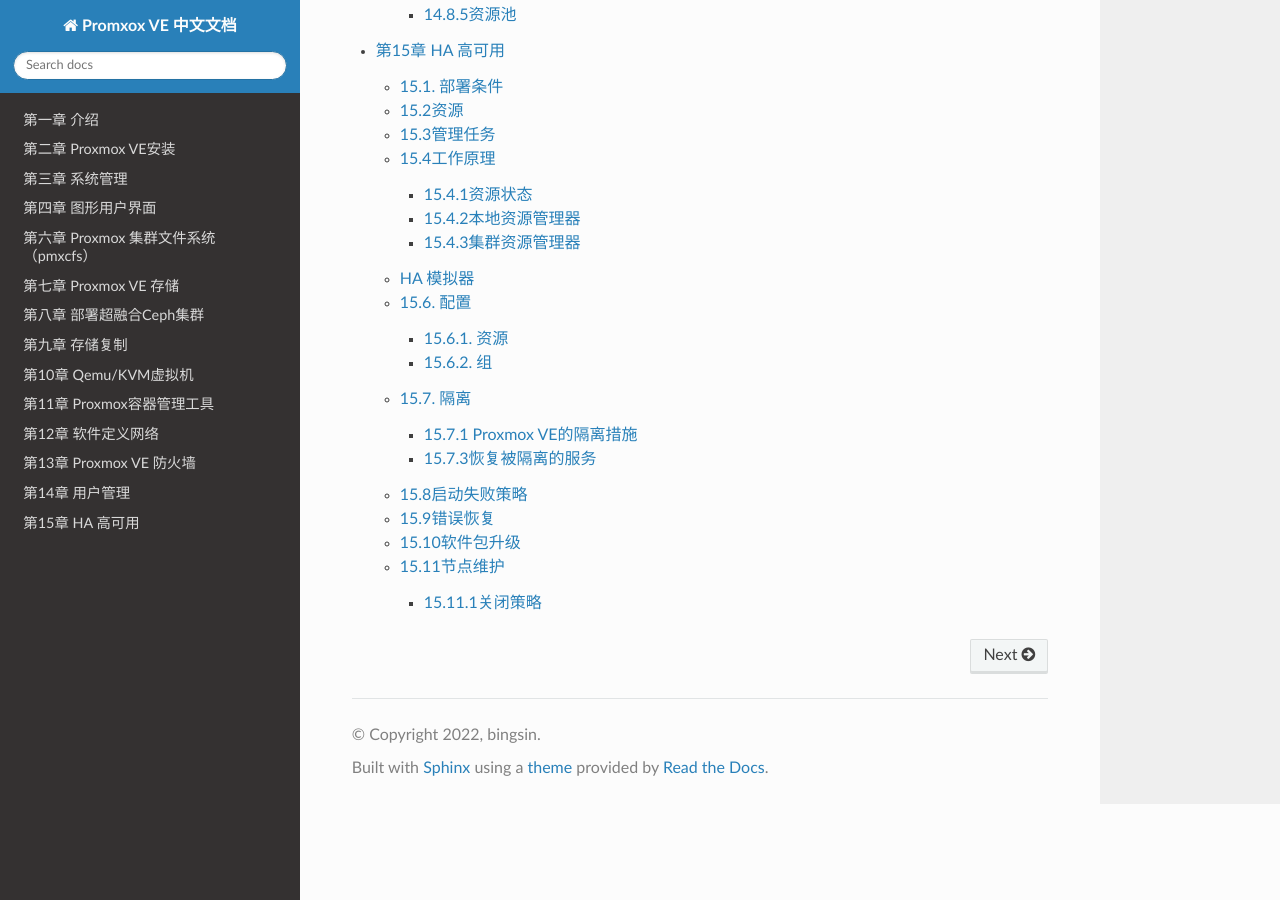
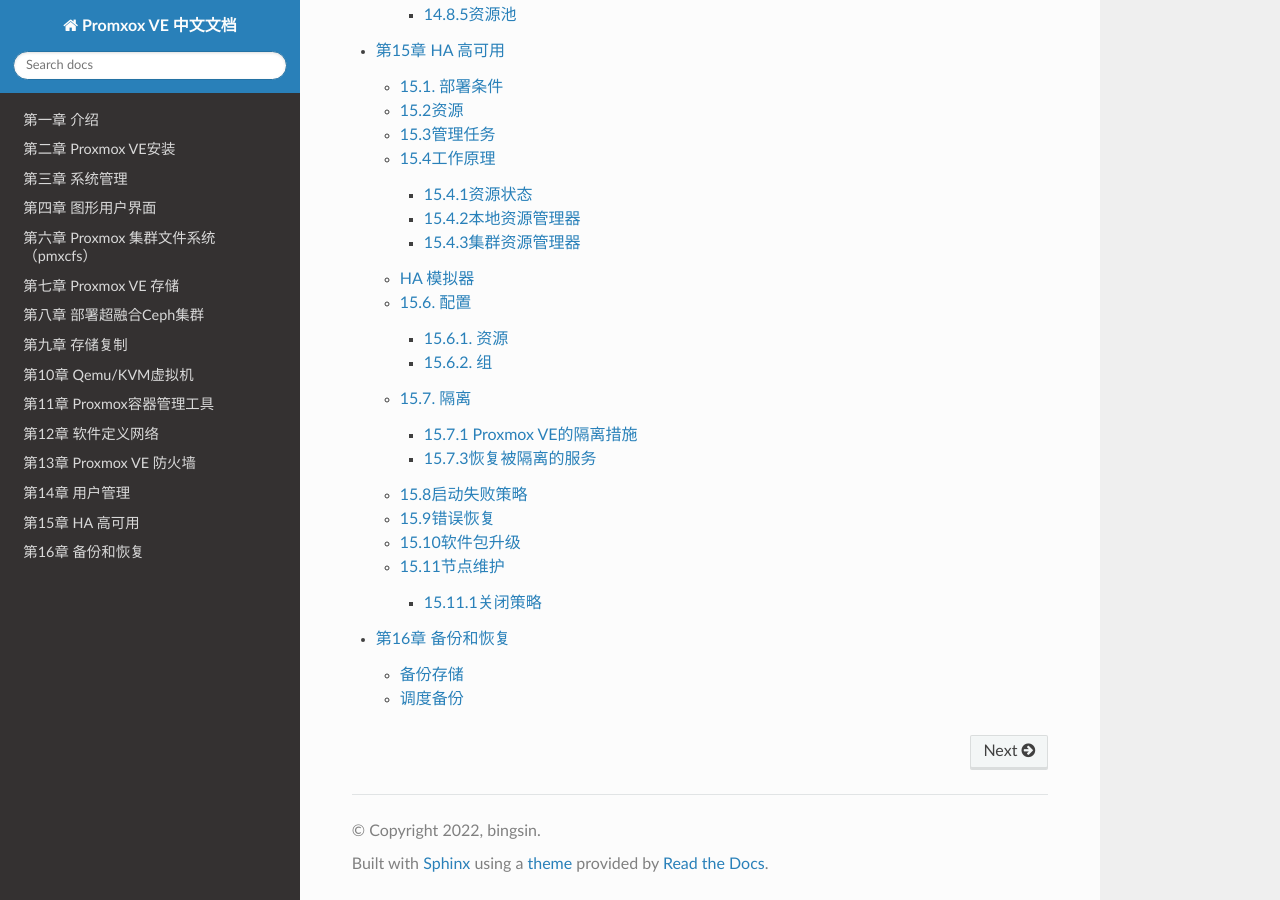
Before and after one commit to jiangcuo/pve-doc-cn, a Sphinx documentation site: the page built from source/index.rst, in a window 1280 px wide and 900 px high, scrolled down 13089 px. Built offline with Sphinx 7.4.7 and the Read the Docs theme 2.0.0, drawn with Linux system fonts in a browser that asks for light colours; pages that are not in the unit, such as notebooks, are missing from menus; some of the changed lines change nothing that is shown.

Commit message:
add backupandrestore

```diff
--- /dev/null
+++ b/source/Backup_and_Restore/index.rst
@@ -0,0 +1,33 @@
+
+第16章  备份和恢复
+===============================
+备份在所有IT环境中都是一个非常重要的需求，Proxmox VE内置了一个完整的备份解决方案，能够对在任意存储服务上的任意类型虚拟机进行备份。
+
+此外，系统管理员还可以通过mode选项在备份数据一致性和虚拟机停机时间长度之间进行取舍。
+
+Proxmox VE目前只支持全备份 – 包括虚拟机/容器的配置以及全部数据。备份命令可以通过WebGUI或vzdump命令行工具发出。
+
+备份存储
+---------
+
+在进行备份前，首先要定义一个备份用存储服务。关于添加存储服务的步骤，可以参考存储服务相关章节。鉴于备份采用文件形式保存，备份用存储必须是文件级存储服务。大部分情况下，NFS服务器是备份用存储的良好选择。备份虚拟机后，你可以进一步将相关文件保存在磁带上以用于离线归档。
+
+调度备份
+---------
+
+也可以调度方式执行备份操作，以便在指定的日期和时间自动备份指定节点上的虚拟机。调度备份的配置可在WebGUI中的数据中心配置界面进行，配置的调度任务会自动保存到 `/etc/pve/jobs.cfg`文件中，该文件会被`pvescheduler`守护程序读取并执行。备份作业由日历事件来定义计划
+
+
+.. toctree::
+   :maxdepth: 2
+
+   Backup_modes.md
+   Backup_File_Names.md
+   Backup_File_Compression.md
+   Backup_Encryption.md
+   Backup_Retention.md
+   Restore.md
+   Configuration.md
+   Hook_Scripts.md
+   File_Exclusions.md
+   Examples.md
--- a/source/index.rst
+++ b/source/index.rst
@@ -39,3 +39,4 @@
    Firewall/index.rst
    User/index.rst
    High_Availability/index.rst
+   Backup_and_Restore/index.rst
```
Also changed, not shown: source/Backup_and_Restore/Backup_Encryption.md (added), source/Backup_and_Restore/Backup_File_Compression.md (added), source/Backup_and_Restore/Backup_File_Names.md (added), source/Backup_and_Restore/Backup_Retention.md (added), source/Backup_and_Restore/Backup_modes.md (added), source/Backup_and_Restore/Configuration.md (added), source/Backup_and_Restore/Examples.md (added), source/Backup_and_Restore/File_Exclusions.md (added), source/Backup_and_Restore/Hook_Scripts.md (added), source/Backup_and_Restore/Restore.md (added).
